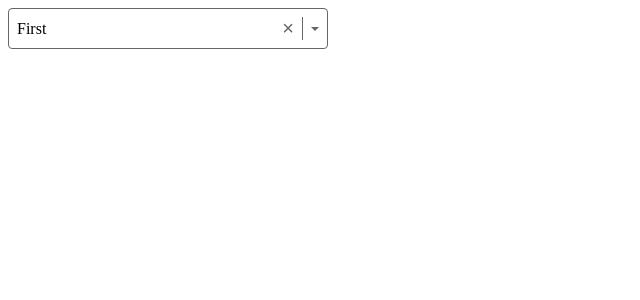
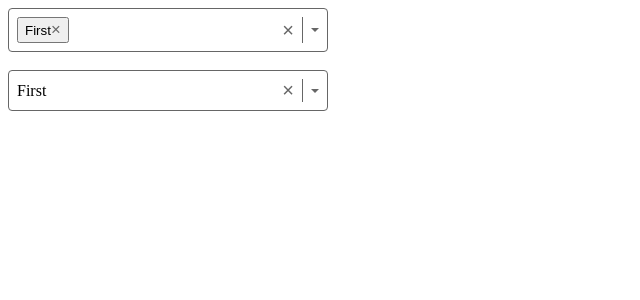
Before and after one commit to imananoosheh/tagBased-selectComponent-react-ts, a React (Vite) app: page / in a window 1280 px wide. Shown: the top 300 px of the page, without its empty margins (0-640 px from the left). Built offline with nearby package versions, Linux system fonts and the light colour scheme.

Commit message:
Implemented Multi Select items

```diff
--- a/src/App.tsx
+++ b/src/App.tsx
@@ -1,24 +1,35 @@
-
-import { useState } from 'react'
-import './App.css'
-import { Select } from './Select'
+import { useState } from "react";
+import "./App.css";
+import { Select, SelectOption } from "./Select";
 
 const options = [
-  {label: "First", value: 1},
-  {label: "Second", value: 2},
-  {label: "Third", value: 3},
-  {label: "Fourth", value: 4},
-  {label: "Fifth", value: 5}
-]
+  { label: "First", value: 1 },
+  { label: "Second", value: 2 },
+  { label: "Third", value: 3 },
+  { label: "Fourth", value: 4 },
+  { label: "Fifth", value: 5 },
+];
 
 function App() {
-  const [value, setValue] = useState<typeof options[0] | undefined>(options[0])
+  const [value1, setValue1] = useState<SelectOption[]>([options[0]]);
+  const [value2, setValue2] = useState<SelectOption | undefined>(options[0]);
 
   return (
     <div>
-      <Select options={options} value={value} onChange={opt => setValue(opt)}/>
+      <Select
+        multiple
+        options={options}
+        value={value1}
+        onChange={(opt) => setValue1(opt)}
+      />
+      <br></br>
+      <Select
+        options={options}
+        value={value2}
+        onChange={(opt) => setValue2(opt)}
+      />
     </div>
-  )
+  );
 }
 
-export default App
+export default App;
--- a/src/Select.tsx
+++ b/src/Select.tsx
@@ -1,30 +1,48 @@
 import { useEffect, useState } from "react";
 import styles from "./select.module.css";
 
-type SelectOption = {
+export type SelectOption = {
   label: string;
   value: string | number;
 };
 
-type SelectProps = {
+type MultipleSelectOption = {
+  multiple: true;
+  value: SelectOption[];
+  onChange: (value: SelectOption[]) => void;
+};
+
+type SingleSelectProps = {
+  multiple?: false;
   value?: SelectOption;
-  options: SelectOption[];
   onChange: (value: SelectOption | undefined) => void;
 };
 
-export function Select({ value, onChange, options }: SelectProps) {
+type SelectProps = {
+  options: SelectOption[];
+} & (SingleSelectProps | MultipleSelectOption);
+
+export function Select({ multiple, value, onChange, options }: SelectProps) {
   const [isOpen, setIsOpen] = useState(false);
   const [highlightedIndex, setHighlightedIndex] = useState(0);
 
   function clearOptions() {
-    onChange(undefined);
+    multiple ? onChange([]) : onChange(undefined);
   }
   function selecOption(option: SelectOption) {
-    if (option !== value) onChange(option);
+    if (multiple) {
+      if (value.includes(option)) {
+        onChange(value.filter((o) => o !== option));
+      } else {
+        onChange([...value, option]);
+      }
+    } else {
+      if (option !== value) onChange(option);
+    }
   }
 
   function isOptionSelected(option: SelectOption) {
-    return option === value;
+    return multiple ? value.includes(option) : option === value;
   }
 
   useEffect(() => {
@@ -38,7 +56,23 @@
       tabIndex={0}
       className={styles["app-container"]}
     >
-      <span className={styles.value}>{value?.label}</span>
+      <span className={styles.value}>
+        {multiple
+          ? value.map((v) => (
+              <button
+                key={v.value}
+                onClick={(e) => {
+                  e.stopPropagation();
+                  selecOption(v);
+                }}
+                className={styles["option-tag"]}
+              >
+                {v.label}
+                <span className={styles["remove-button"]}>&times;</span>
+              </button>
+            ))
+          : value?.label}
+      </span>
       <button
         onClick={(e) => {
           e.stopPropagation();
--- a/src/select.module.css
+++ b/src/select.module.css
@@ -19,7 +19,7 @@
   flex-grow: 1;
 }
 
-.clear-button {
+.clear-button, .remove-button {
   background: none;
   color: #666;
   border: none;
@@ -78,3 +78,6 @@
   background-color: hsl(200, 100%, 50%);
   color: white;
 }
+.option-tag{
+
+}
```
